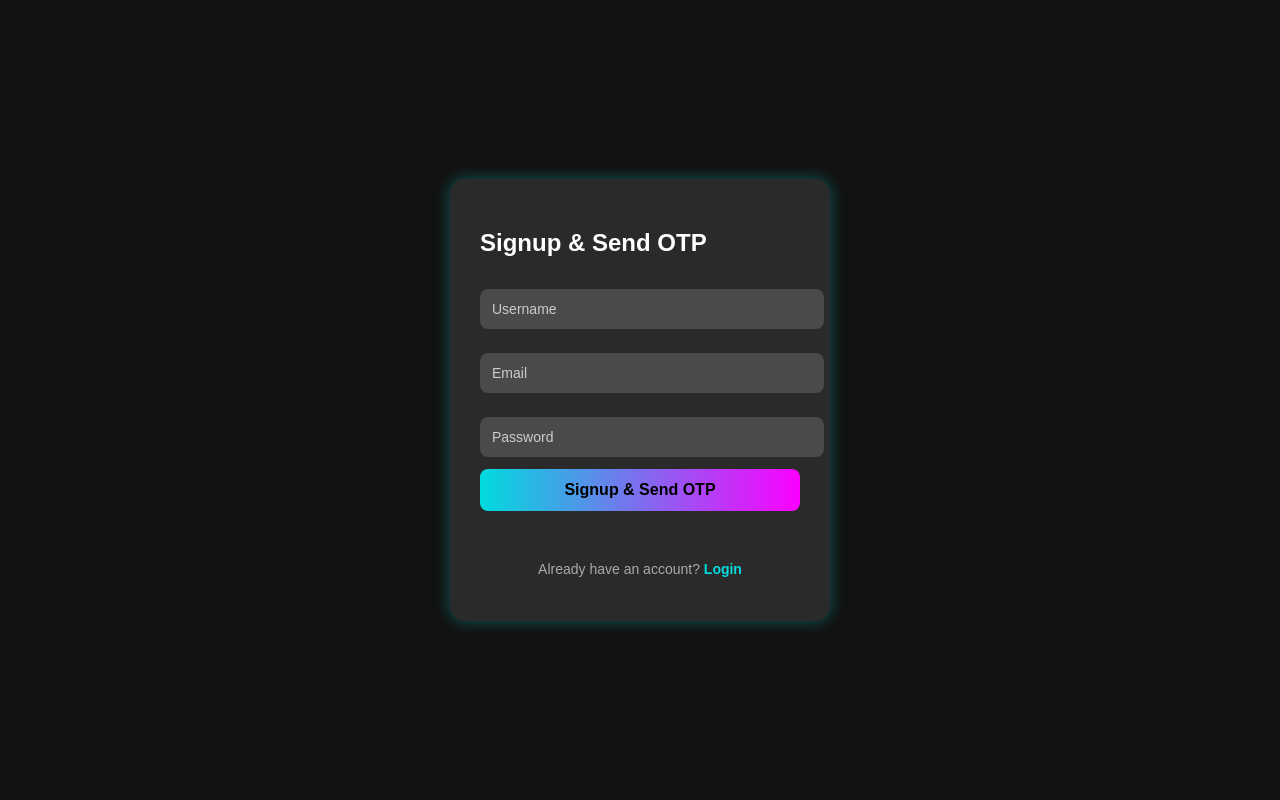
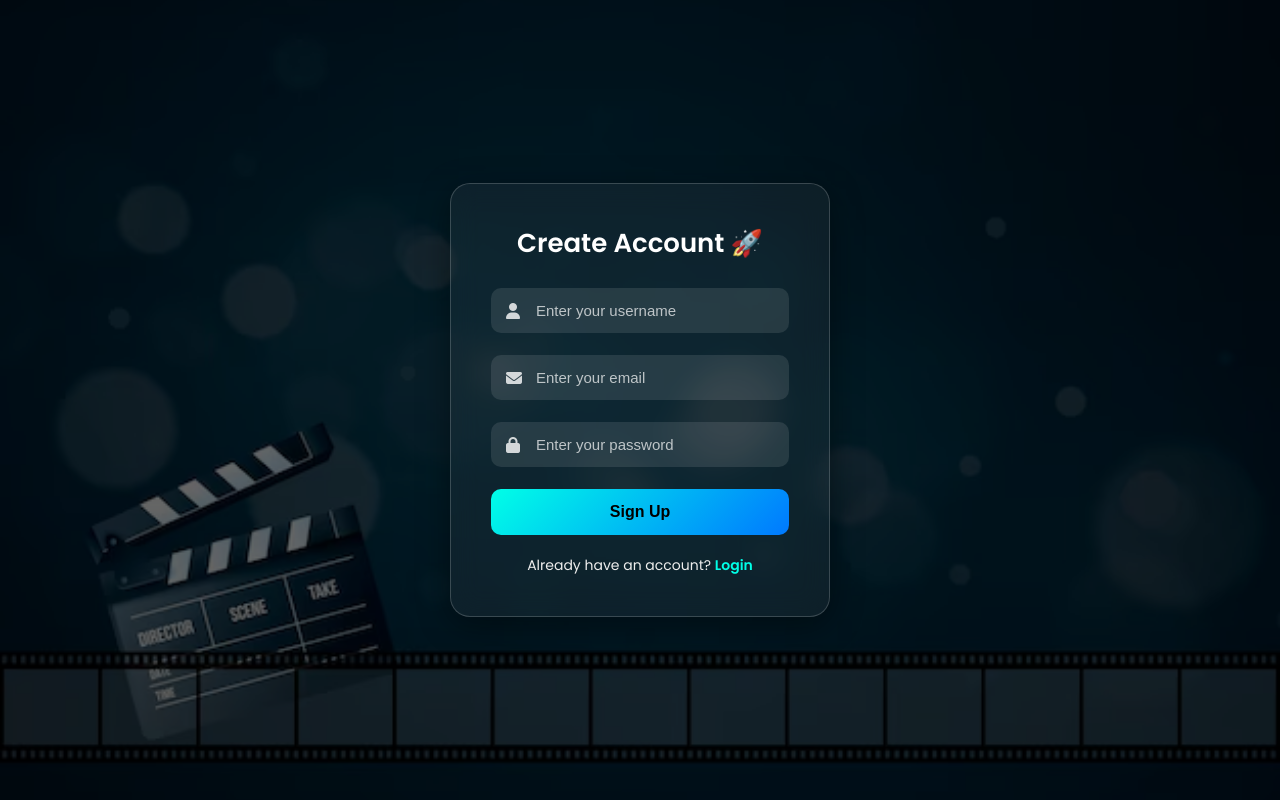
Before and after one commit to AbhiramSakha/Mvr, a Flask app: page /signup in a window 1280 px wide. Run offline with Flask 3, Linux system fonts and the light colour scheme; some libraries are stand-ins or nearby versions.

Commit message:
Refactor signup.html for improved layout and styles
Updated the signup form with improved styles and structure, including new input groups and animations.

```diff
--- a/templates/signup.html
+++ b/templates/signup.html
@@ -2,190 +2,157 @@
 <html lang="en">
 <head>
   <meta charset="UTF-8" />
-  <meta name="viewport" content="width=device-width, initial-scale=1" />
+  <meta name="viewport" content="width=device-width, initial-scale=1.0"/>
   <title>Signup</title>
+  <link rel="stylesheet" href="{{ url_for('static', filename='styles.css') }}">
+  <link rel="preconnect" href="https://fonts.googleapis.com">
+  <link href="https://fonts.googleapis.com/css2?family=Poppins:wght@400;600&display=swap" rel="stylesheet">
+  <script src="https://kit.fontawesome.com/a076d05399.js" crossorigin="anonymous"></script>
   <style>
+    * {
+      margin: 0;
+      padding: 0;
+      box-sizing: border-box;
+    }
+
     body {
+      height: 100vh;
+      width: 100%;
+      background: url("{{ url_for('static', filename='images/movie2.jpg') }}") center center / cover no-repeat fixed;
+      position: relative;
       font-family: 'Poppins', sans-serif;
-      background: #121212;
-      color: white;
       display: flex;
       justify-content: center;
       align-items: center;
-      height: 100vh;
-      margin: 0;
     }
-    .container {
+
+    body::before {
+      content: "";
+      position: absolute;
+      inset: 0;
+      background: rgba(0,0,0,0.6); /* subtle dark overlay to improve readability */
+      z-index: 0;
+    }
+
+    .signup-container {
+      position: relative;
+      z-index: 1;
+      width: 380px;
+      padding: 40px;
+      border-radius: 20px;
+      background: rgba(255, 255, 255, 0.05);
+      box-shadow: 0 8px 32px rgba(0, 0, 0, 0.4);
+      backdrop-filter: blur(14px);
+      border: 1px solid rgba(255, 255, 255, 0.18);
+      animation: fadeInUp 1s ease forwards;
+      opacity: 0;
+      transform: translateY(30px);
+      color: #fff;
+    }
+
+    @keyframes fadeInUp {
+      to {
+        opacity: 1;
+        transform: translateY(0);
+      }
+    }
+
+    .signup-container h2 {
+      text-align: center;
+      font-size: 26px;
+      margin-bottom: 25px;
+      font-weight: 600;
+    }
+
+    .input-group {
+      position: relative;
+      margin-bottom: 22px;
+    }
+
+    .input-group i {
+      position: absolute;
+      top: 50%;
+      left: 15px;
+      transform: translateY(-50%);
+      color: rgba(255, 255, 255, 0.8);
+    }
+
+    .input-group input {
+      width: 100%;
+      padding: 14px 14px 14px 45px;
+      border-radius: 10px;
+      border: none;
+      outline: none;
+      font-size: 15px;
+      color: #fff;
       background: rgba(255, 255, 255, 0.1);
-      padding: 30px;
-      border-radius: 15px;
-      width: 320px;
-      box-shadow: 0 0 15px rgba(0,255,255,0.3);
+      transition: 0.3s;
     }
-    input {
+
+    .input-group input::placeholder {
+      color: rgba(255,255,255,0.7);
+    }
+
+    .input-group input:focus {
+      background: rgba(255,255,255,0.2);
+      box-shadow: 0 0 10px #00ffe7, 0 0 20px #00ffe7;
+    }
+
+    .signup-container button {
       width: 100%;
-      padding: 12px;
-      margin: 12px 0;
-      border-radius: 8px;
+      padding: 14px;
       border: none;
-      background: rgba(255, 255, 255, 0.15);
-      color: white;
+      border-radius: 10px;
+      background: linear-gradient(135deg, #00ffe7, #0079ff);
+      color: #000;
+      font-size: 16px;
+      font-weight: 600;
+      cursor: pointer;
+      transition: 0.3s ease;
+    }
+
+    .signup-container button:hover {
+      transform: scale(1.03);
+      box-shadow: 0 8px 20px rgba(0, 255, 231, 0.4);
+    }
+
+    .signup-container p {
+      margin-top: 20px;
+      text-align: center;
       font-size: 14px;
+      color: #eee;
     }
-    input::placeholder {
-      color: #ccc;
-    }
-    button {
-      width: 100%;
-      padding: 12px;
-      border: none;
-      border-radius: 8px;
-      background: linear-gradient(90deg, #00DBDE, #FC00FF);
-      color: black;
-      font-weight: bold;
-      cursor: pointer;
-      font-size: 16px;
-    }
-    button:disabled {
-      opacity: 0.6;
-      cursor: not-allowed;
-    }
-    #otp-section {
-      display: none;
-      margin-top: 10px;
-    }
-    .message {
-      margin-top: 12px;
-      min-height: 20px;
+
+    .signup-container a {
+      color: #00ffe7;
+      text-decoration: none;
       font-weight: bold;
     }
-    .message.error {
-      color: #ff6961;
-    }
-    .message.success {
-      color: #00ff99;
-    }
-    p {
-      text-align: center;
-      margin-top: 18px;
-      font-size: 14px;
-      color: #aaa;
-    }
-    a {
-      color: #00DBDE;
-      text-decoration: none;
-      font-weight: bold;
+
+    .signup-container a:hover {
+      text-decoration: underline;
     }
   </style>
 </head>
 <body>
-
-<div class="container">
-  <h2>Signup & Send OTP</h2>
-  <form id="signupForm">
-    <input type="text" id="username" placeholder="Username" required />
-    <input type="email" id="email" placeholder="Email" required />
-    <input type="password" id="password" placeholder="Password" required />
-
-    <button type="button" id="signupBtn">Signup & Send OTP</button>
-
-    <div id="otp-section">
-      <input type="text" id="otp" placeholder="Enter 6-digit OTP" maxlength="6" required />
-      <button type="button" id="verifyOtpBtn">Verify OTP</button>
-    </div>
-
-    <div id="message" class="message"></div>
-  </form>
-
-  <p>Already have an account? <a href="/login">Login</a></p>
-</div>
-
-<script>
-  const signupBtn = document.getElementById('signupBtn');
-  const verifyOtpBtn = document.getElementById('verifyOtpBtn');
-  const messageEl = document.getElementById('message');
-  const otpSection = document.getElementById('otp-section');
-
-  async function showMessage(msg, type='error') {
-    messageEl.textContent = msg;
-    messageEl.className = 'message ' + type;
-  }
-
-  signupBtn.addEventListener('click', async () => {
-    const username = document.getElementById('username').value.trim();
-    const email = document.getElementById('email').value.trim();
-    const password = document.getElementById('password').value.trim();
-
-    if (!username || !email || !password) {
-      showMessage('All fields are required.');
-      return;
-    }
-
-    signupBtn.disabled = true;
-    signupBtn.textContent = 'Sending OTP...';
-
-    try {
-      const res = await fetch('/signup', {
-        method: 'POST',
-        headers: { 'Content-Type': 'application/json' },
-        body: JSON.stringify({ username, email, password })
-      });
-
-      const data = await res.json();
-
-      if (!res.ok) throw new Error(data.message || 'Signup failed');
-
-      showMessage('OTP sent to your email!', 'success');
-      otpSection.style.display = 'block';
-      signupBtn.style.display = 'none';
-
-      // Lock inputs
-      document.getElementById('username').readOnly = true;
-      document.getElementById('email').readOnly = true;
-      document.getElementById('password').readOnly = true;
-
-    } catch (err) {
-      showMessage(err.message || 'An error occurred.');
-      signupBtn.disabled = false;
-      signupBtn.textContent = 'Signup & Send OTP';
-    }
-  });
-
-  verifyOtpBtn.addEventListener('click', async () => {
-    const email = document.getElementById('email').value.trim();
-    const otp = document.getElementById('otp').value.trim();
-
-    if (otp.length !== 6) {
-      showMessage('Please enter a valid 6-digit OTP.');
-      return;
-    }
-
-    verifyOtpBtn.disabled = true;
-    verifyOtpBtn.textContent = 'Verifying...';
-
-    try {
-      const res = await fetch('/verify_otp', {
-        method: 'POST',
-        headers: { 'Content-Type': 'application/json' },
-        body: JSON.stringify({ email, otp })
-      });
-
-      const data = await res.json();
-
-      if (!res.ok) throw new Error(data.message || 'OTP verification failed');
-
-      showMessage('OTP verified! You are now logged in.', 'success');
-
-      // Redirect or clear form as needed
-      setTimeout(() => window.location.href = '/dashboard', 1500);
-
-    } catch (err) {
-      showMessage(err.message || 'Verification error.');
-      verifyOtpBtn.disabled = false;
-      verifyOtpBtn.textContent = 'Verify OTP';
-    }
-  });
-</script>
-
+  <div class="signup-container">
+    <h2>Create Account 🚀</h2>
+    <form method="POST">
+      <div class="input-group">
+        <i class="fas fa-user"></i>
+        <input type="text" name="username" placeholder="Enter your username" required />
+      </div>
+      <div class="input-group">
+        <i class="fas fa-envelope"></i>
+        <input type="email" name="email" placeholder="Enter your email" required />
+      </div>
+      <div class="input-group">
+        <i class="fas fa-lock"></i>
+        <input type="password" name="password" placeholder="Enter your password" required />
+      </div>
+      <button type="submit">Sign Up</button>
+    </form>
+    <p>Already have an account? <a href="{{ url_for('login') }}">Login</a></p>
+  </div>
 </body>
 </html>
```
